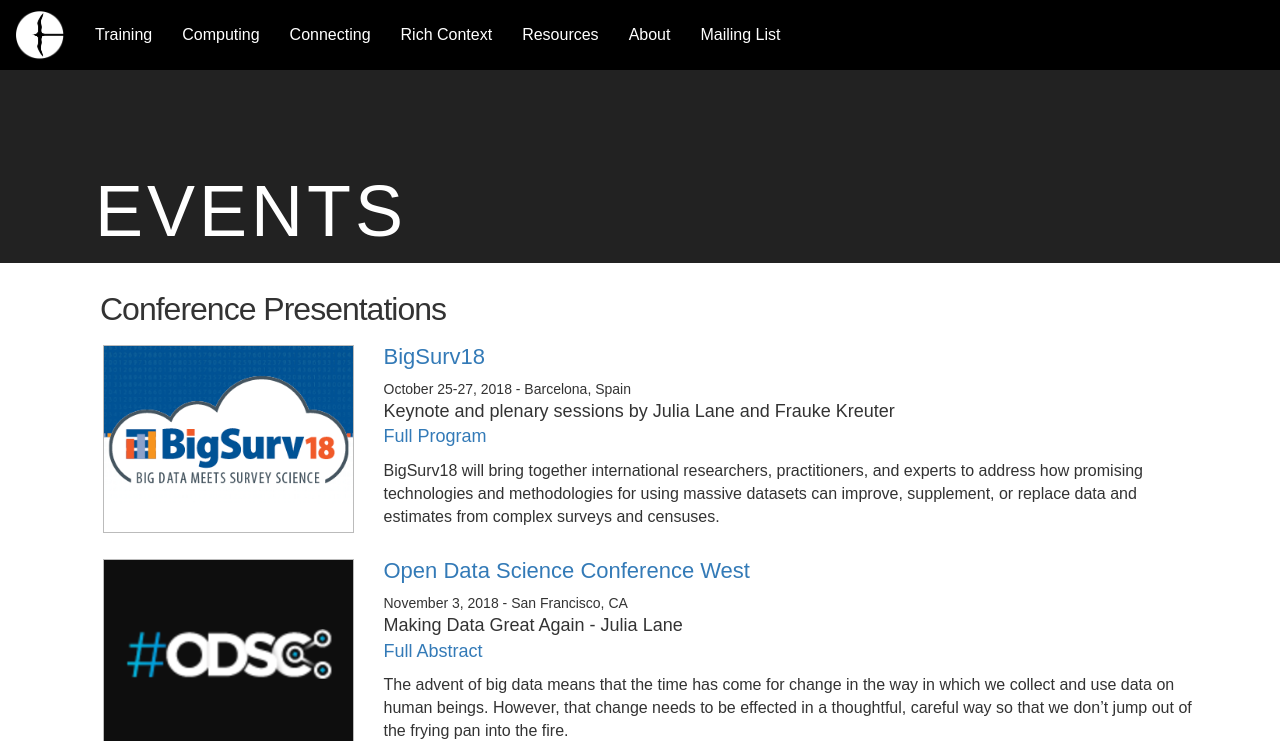
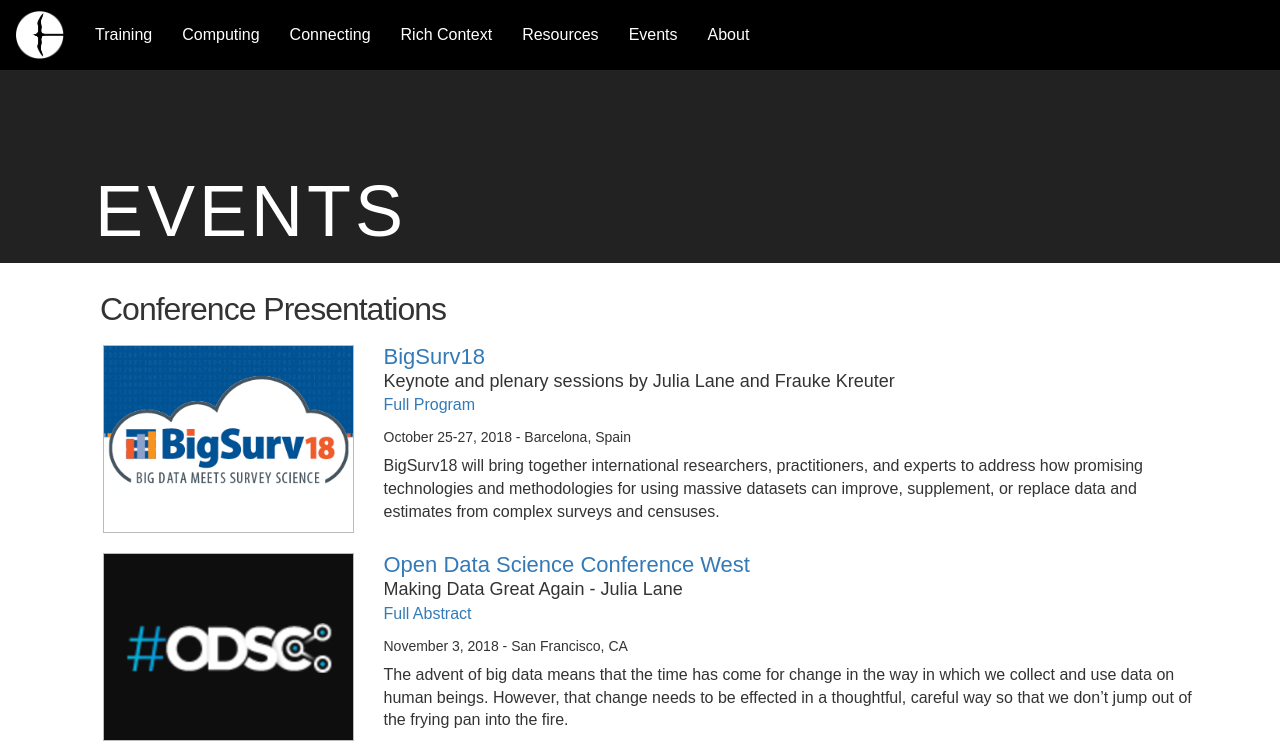
Before and after one commit to NYU-CI/coleridge, a Jekyll site: the page built from pages/events.html, in a window 1280 px wide and 1400 px high, cut to the strip 0-741 px from the top of the window. Built offline with Jekyll 4.4.1, drawn with Linux system fonts in a browser that asks for light colours; nearby versions of some CDN libraries; some of the changed text lies outside the part shown.

Commit message:
Events page in nav

```diff
--- a/_includes/nav.html
+++ b/_includes/nav.html
@@ -46,8 +46,8 @@
         -->
         <li><a href="{{site.baseurl}}/richcontextcompetition" class="green {% if page.url == '/richcontextcompetition.html' %}active{% endif %}"  alt="Whitepapers, keynotes, and upcoming events">Rich Context</a></li>
         <li><a href="{{site.baseurl}}/resources" class="purple {% if page.url == '/resources.html' %}active{% endif %}"  alt="Whitepapers, keynotes, and upcoming events">Resources</a></li>
+        <li><a href="{{site.baseurl}}/events" class="blue" alt="Events">Events</a></li>
         <li><a href="{{site.baseurl}}/about" class="orange {% if page.url == '/about.html' %}active{% endif %}">About</a></li>
-        <li><a href="{{site.registration_link}}" class="blue" target="_blank" alt="Join the Coleridge Initiative mailing list">Mailing List</a></li>
       </ul>
       <!--
       <ul class="nav navbar-nav navbar-right">
--- a/assets/css/mobilefirst.css
+++ b/assets/css/mobilefirst.css
@@ -2011,6 +2011,7 @@
 .event-title {
   font-size: 22px;
   margin-top: 0px;
+  margin-bottom: 0px;
 }
 
 .event-date {
@@ -2036,6 +2037,7 @@
   font-size: 16px;
   font-weight: 300;
   margin-top: 8px;
+  margin-bottom: 0px;
 }
 
 .event-type {
@@ -2049,12 +2051,13 @@
 }
 
 .event-resource {
-  font-size: 18px;
+  font-size: 16px;
   font-weight: 500;
 }
 
 .event-thumbnail {
   border: 1px solid #BBBBBB;
+  background-color: #000000;
 }
 
 .unstyled {
--- a/pages/events.html
+++ b/pages/events.html
@@ -26,19 +26,23 @@
         <div class="event">
 
           <div class="col-sm-3">
-            {% if event.thumbnail contains "http" %}
-            <img src="{{event.thumbnail}}" class="img-responsive event-thumbnail">
-            {% else  %}
-            <img src="{{site.baseurl}}/assets/thumbnails/{{event.thumbnail}}" class="img-responsive event-thumbnail">
+            {% if event.thumbnail %}
+              {% if event.thumbnail contains "http" %}
+              <img src="{{event.thumbnail}}" class="img-responsive event-thumbnail">
+              {% else  %}
+              <img src="{{site.baseurl}}/assets/thumbnails/{{event.thumbnail}}" class="img-responsive event-thumbnail">
+              {% endif %}
+            {% else %}
+            <img src="{{site.baseurl}}/assets/images/ColeridgeInitiativeLogo_white.png" class="img-responsive event-thumbnail">
             {% endif %}
           </div>
           <div class="col-sm-9">
           <h2 class="event-title"><a href="{{event.link}}" target="_blank">{{event.title}}</a></h2>
+          {% if event.session-title %}<span class="event-session-title">{{event.session-title}}</span>{% endif %}{% if event.resource-title %}<p class="event-resource"><a href="{{event.resource-link}}" target="_blank">{{event.resource-title}}</a></p>{% endif %}
           {% if event.date %}<div class="event-date">{{event.date}}</div>{% endif %}
           {% if event.location %}<div class="event-location"> - {{event.location}}</div>{% endif %}<br />
+          {% if event.description %}<p class="event-description">{{event.description}}</p>{% endif %}
           {% comment %}{% if event.type %}<div class="event-type">{{event.type}}</div>{% endif %}{% endcomment %}
-          {% if event.session-title %}<span class="event-session-title">{{event.session-title}}</span>{% endif %}{% if event.resource-title %}<p class="event-resource"><a href="{{event.resource-link}}" target="_blank">{{event.resource-title}}</a></p>{% endif %}
-          {% if event.description %}<p class="event-description">{{event.description}}</p>{% endif %}
           </div>
 
 
```
